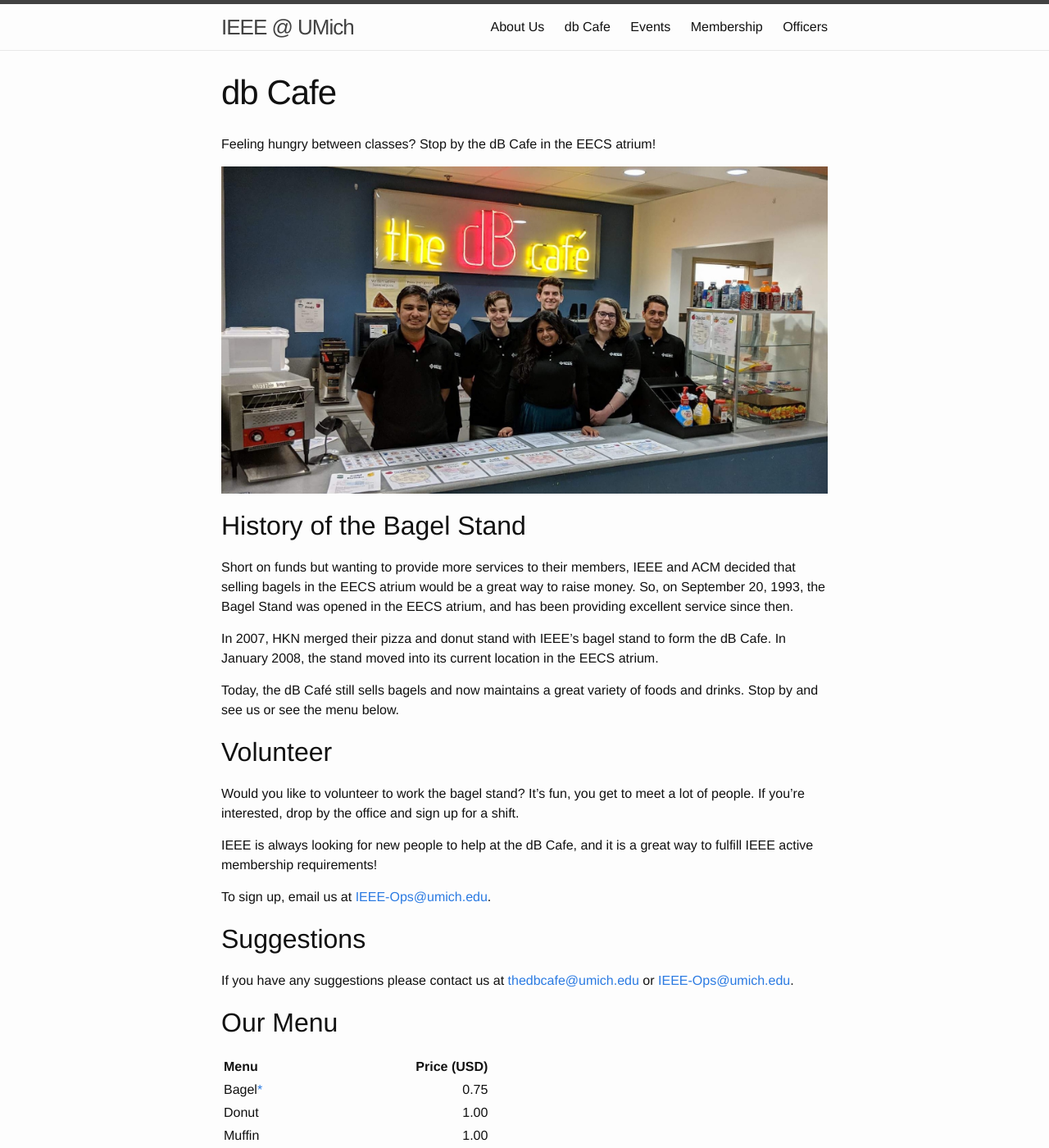
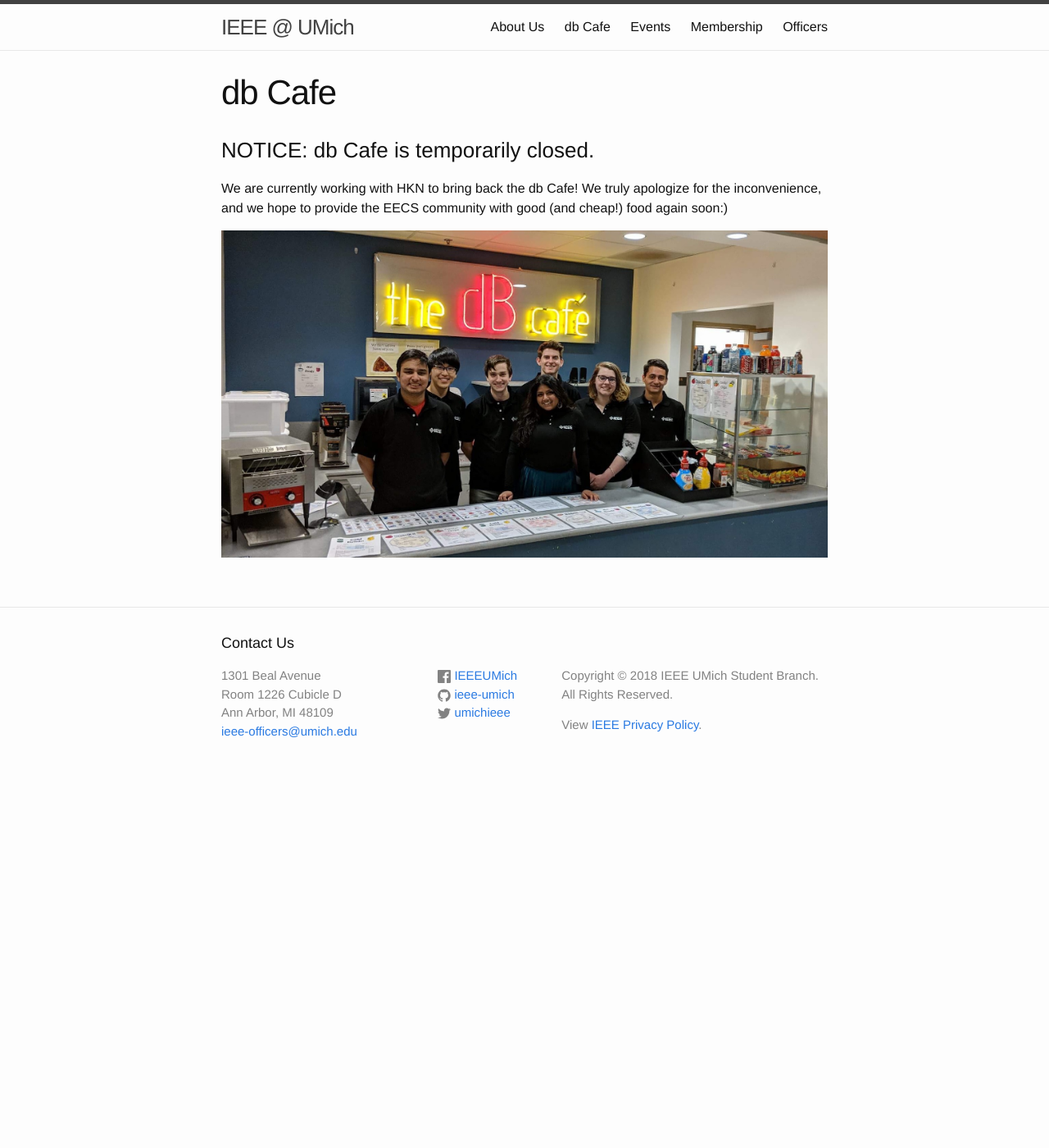
Before and after one commit to ieee-umich/ieee-website, a Jekyll site: the page built from dbcafe.md, in a window 1280 px wide and 1400 px high. Shown: the whole window at 82% size. Built offline with Jekyll 4.4.1, drawn with Linux system fonts in a browser that asks for light colours; comment, search, counter and statistics services are not loaded; some of the changed text lies outside the part shown.

Commit message:
MOD: Updated dbcafe.md

```diff
--- a/dbcafe.md
+++ b/dbcafe.md
@@ -4,10 +4,15 @@
 permalink: /dbcafe/
 ---
 
+### NOTICE: db Cafe is temporarily closed.
+We are currently working with HKN to bring back the db Cafe! We truly apologize for the inconvenience, and we hope to provide the EECS community with good (and cheap!) food again soon:)
+
+<!---
 Feeling hungry between classes? Stop by the dB Cafe in the EECS atrium!
-
+--->
 ![dB Cafe](../images/db_cafe.jpg)
 
+<!---
 ## History of the Bagel Stand
 Short on funds but wanting to provide more services to their members, IEEE and ACM decided that selling bagels in the EECS atrium would be a great way to raise money. So, on September 20, 1993, the Bagel Stand was opened in the EECS atrium, and has been providing excellent service since then.
 
@@ -134,3 +139,4 @@
 - Sprite, Sunkist
 - A&W Rootbeer
 - Vernors
+--->
```
